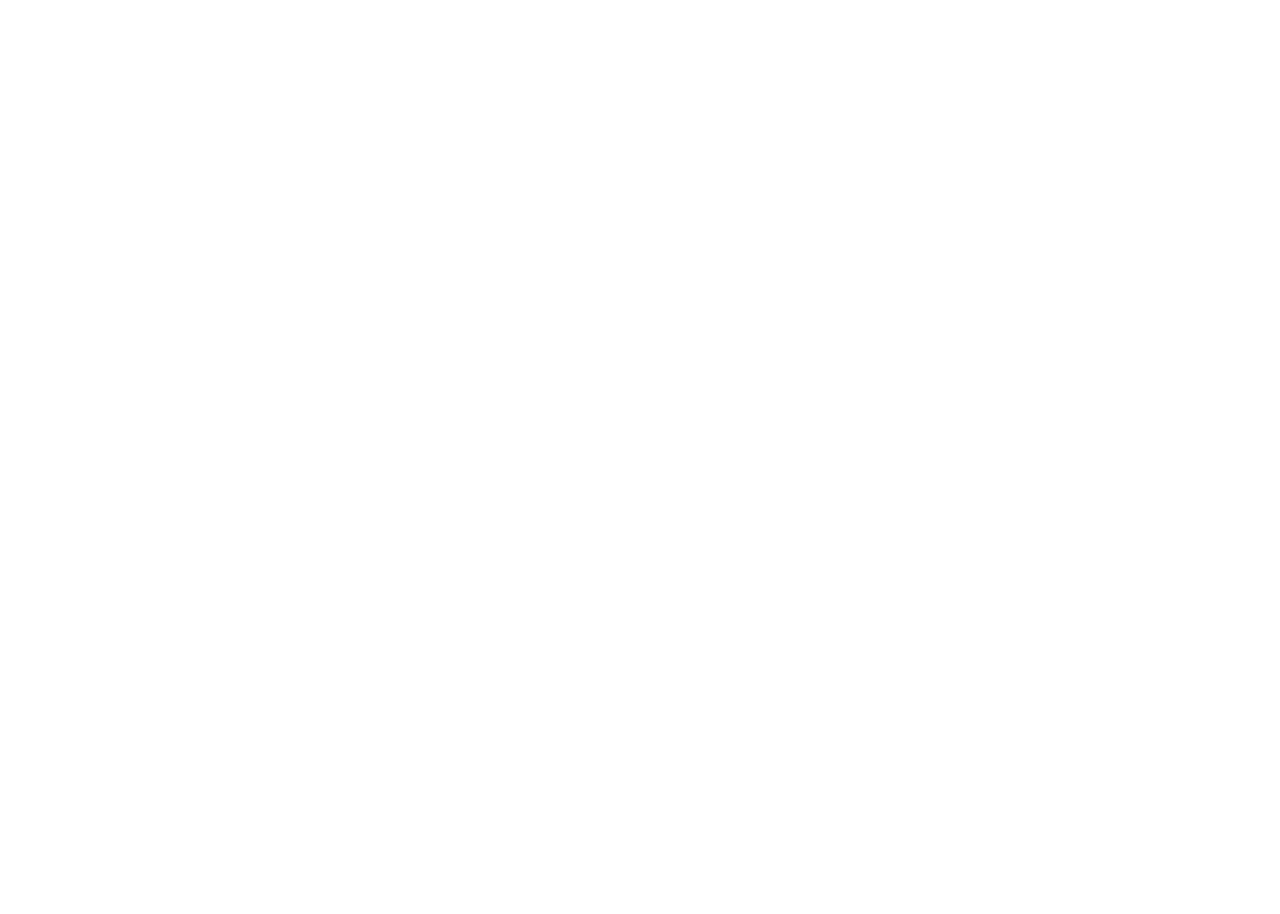
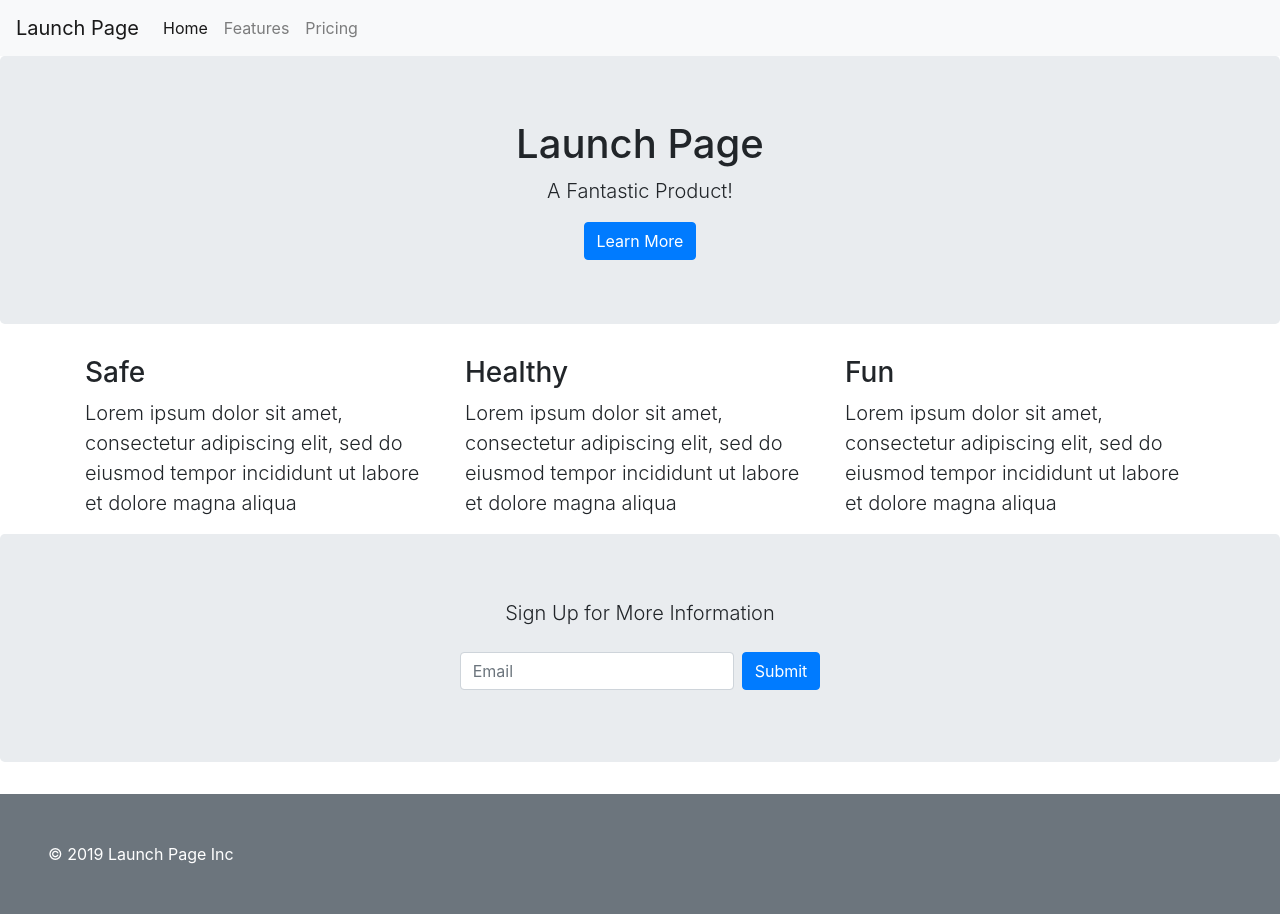
Before and after one commit to taymitsu/launch-page-tut, a plain HTML site: page index.html in a window 1280 px wide. Before the commit the page ends 800 px from the top, so only its background shows below. Drawn offline with nearby package versions, Linux system fonts and the light colour scheme.

Commit message:
CSS Framework

```diff
--- a/index.html
+++ b/index.html
@@ -6,9 +6,59 @@
   <meta name="viewport" content="width=device-width, initial-scale=1.0">
   <title>Document</title>
 
-
+  <link rel="stylesheet" href="https://stackpath.bootstrapcdn.com/bootstrap/4.3.1/css/bootstrap.min.css">
 </head>
 <body>
+  <!-- NAVBAR -->
+<nav class="navbar navbar-expand navbar-light bg-light">
+  <a href="#" class="navbar-brand">Launch Page</a>
+  <div class="navbar-nav">
+    <a href="#" class="nav-item nav-link active">Home</a>
+    <a href="#" class="nav-item nav-link">Features</a>
+    <a href="#" class="nav-item nav-link">Pricing</a>
+  </div>
+</nav>
+
+  <!-- HERO -->
+<div class="jumbotron text-center">
+  <h1>Launch Page</h1>
+  <p class="lead">A Fantastic Product!</p>
+  <a href="#" class="btn btn-primary">Learn More</a>
+</div>
+
+  <!-- BENEFITS -->
+<div class="container">
+  <div class="row">
+    <div class="col-lg-4">
+      <h3>Safe</h3>
+      <p class="lead">Lorem ipsum dolor sit amet, consectetur adipiscing elit, sed do eiusmod tempor incididunt ut labore et dolore magna aliqua</p>
+    </div>
+    <div class="col-lg-4">
+      <h3>Healthy</h3>
+      <p class="lead">Lorem ipsum dolor sit amet, consectetur adipiscing elit, sed do eiusmod tempor incididunt ut labore et dolore magna aliqua</p>
+    </div>
+    <div class="col-lg-4">
+      <h3>Fun</h3>
+      <p class="lead">Lorem ipsum dolor sit amet, consectetur adipiscing elit, sed do eiusmod tempor incididunt ut labore et dolore magna aliqua</p>
+    </div>
+  </div>
+</div>
+
+  <!-- CALL TO ACTION -->
+<div class="jumbotron text-center">
+  <p class="lead mb-4">Sign Up for More Information</p>
+  <div class="d-flex justify-content-center">
+    <form action="#" class="form-inline">
+      <input type="text" class="form-control mb-2 mr-sm-2" placeholder="Email"/>
+      <button type="submit" class="btn btn-primary mb-2">Submit</button>
+    </form>
+  </div>
+</div>
+
+<!-- FOOTER -->
+<div class="bg-secondary p-5 text-white">
+  &copy; 2019 Launch Page Inc
+</div>
 
 </body>
 </html>
```
Also changed, not shown: 1 other file.
